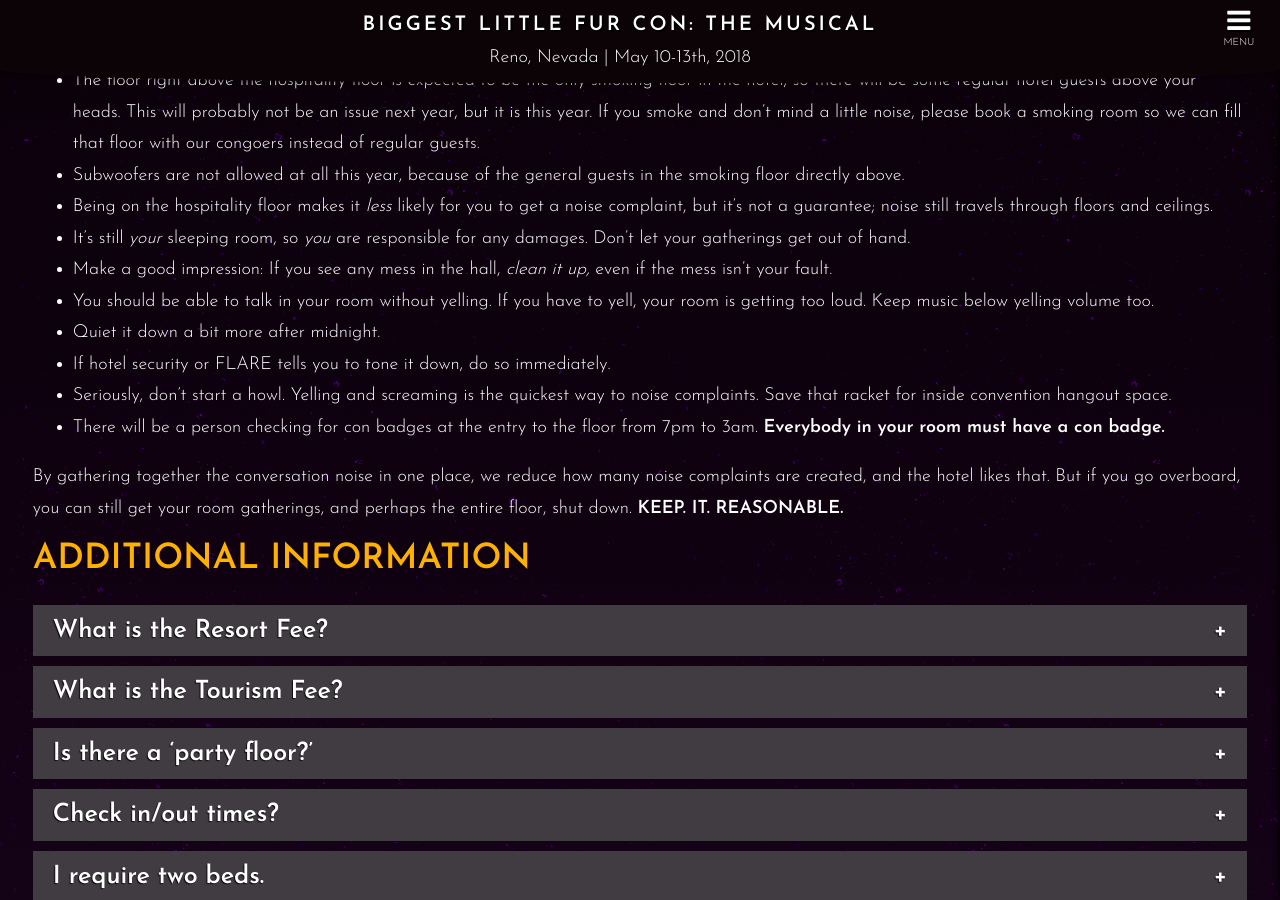
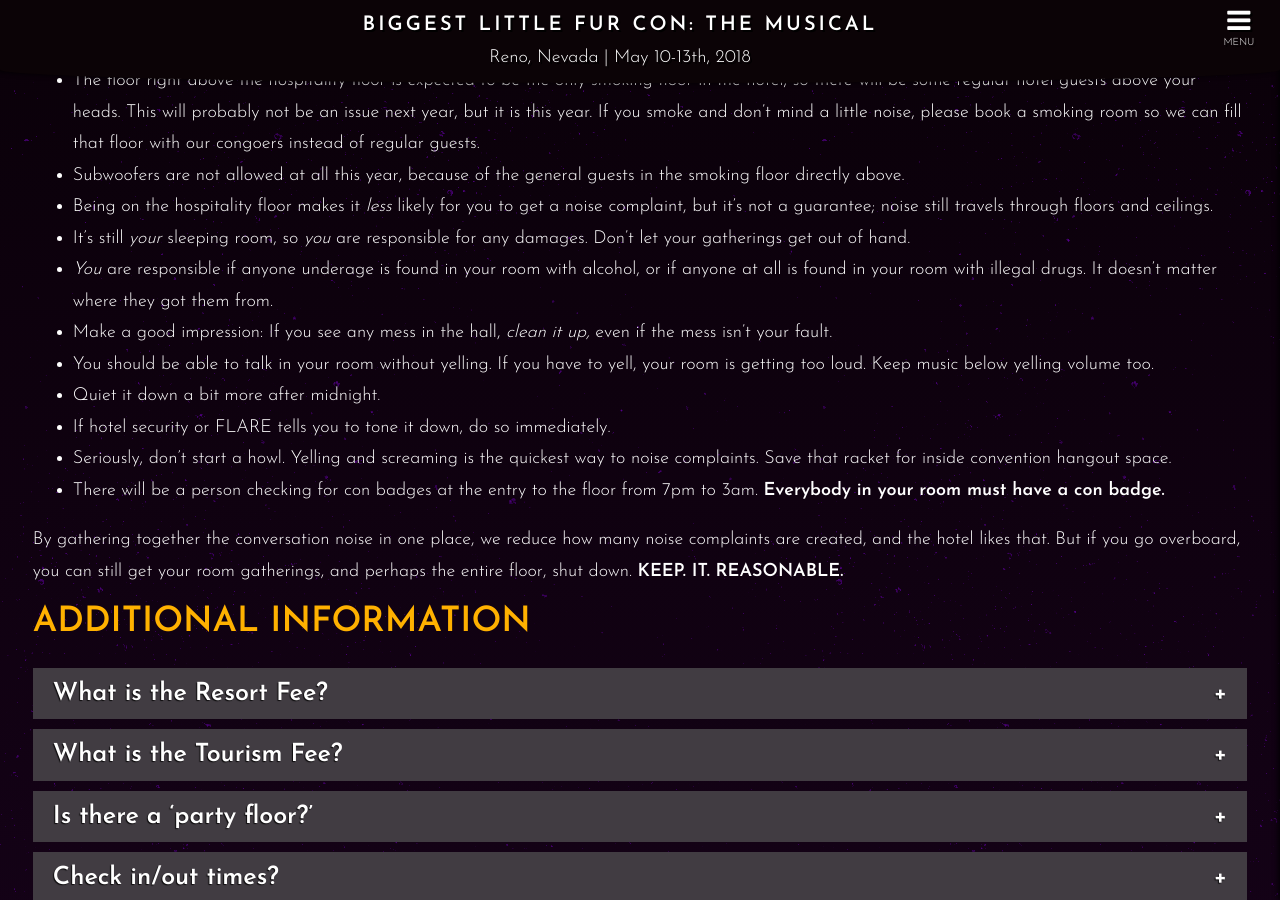
Before and after one commit to blfcweb/biggestlittlefc.github.io, a Jekyll site: the page built from hotel.md, in a window 1280 px wide and 900 px high, scrolled down 2465 px. Built offline with Jekyll 4.4.1, drawn with Linux system fonts in a browser that asks for light colours; our own code applies the rules of GitHub Pages for plain Markdown files.

Commit message:
add rules to hospitality floor

```diff
--- a/hotel.md
+++ b/hotel.md
@@ -93,6 +93,7 @@
 - Subwoofers are not allowed at all this year, because of the general guests in the smoking floor directly above.
 - Being on the hospitality floor makes it *less* likely for you to get a noise complaint, but it's not a guarantee; noise still travels through floors and ceilings.
 - It's still *your* sleeping room, so *you* are responsible for any damages. Don't let your gatherings get out of hand.
+- *You* are responsible if anyone underage is found in your room with alcohol, or if anyone at all is found in your room with illegal drugs. It doesn't matter where they got them from.
 - Make a good impression: If you see any mess in the hall, *clean it up,* even if the mess isn't your fault.
 - You should be able to talk in your room without yelling. If you have to yell, your room is getting too loud. Keep music below yelling volume too.
 - Quiet it down a bit more after midnight.
```
